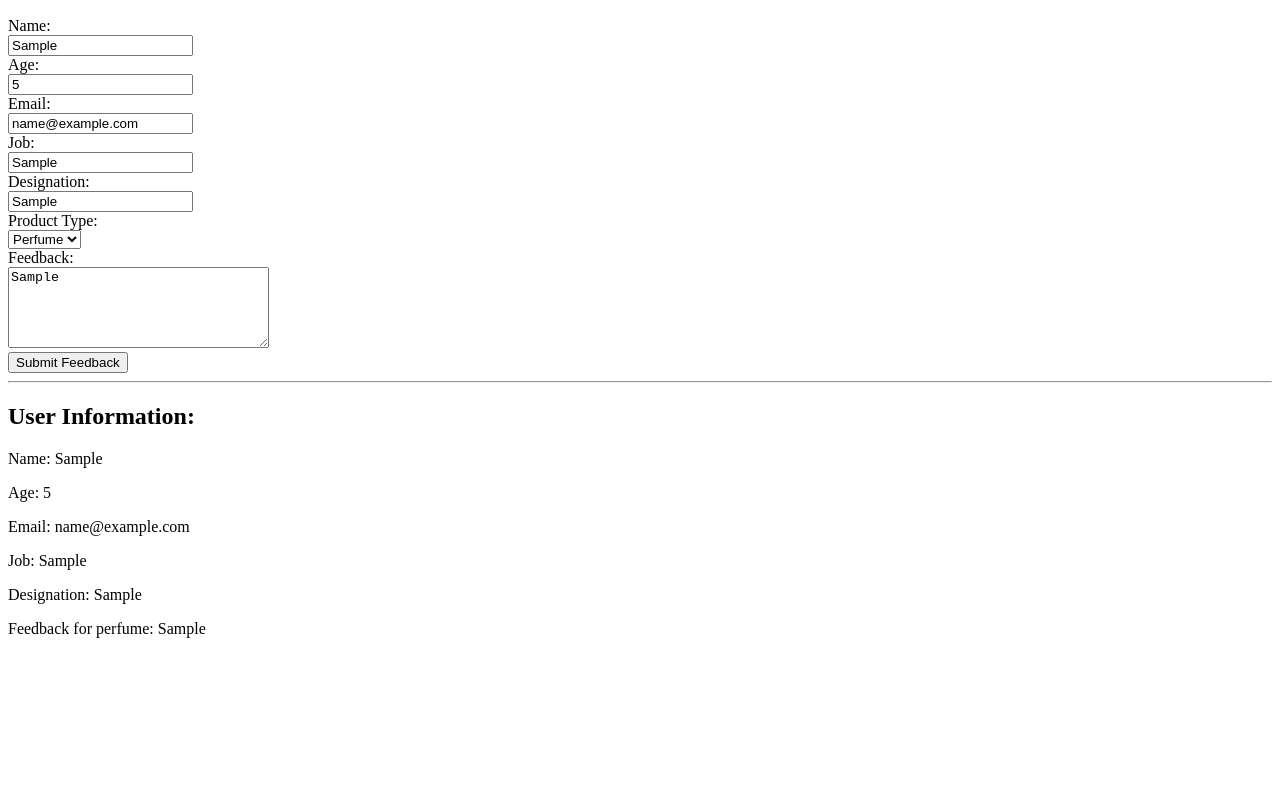
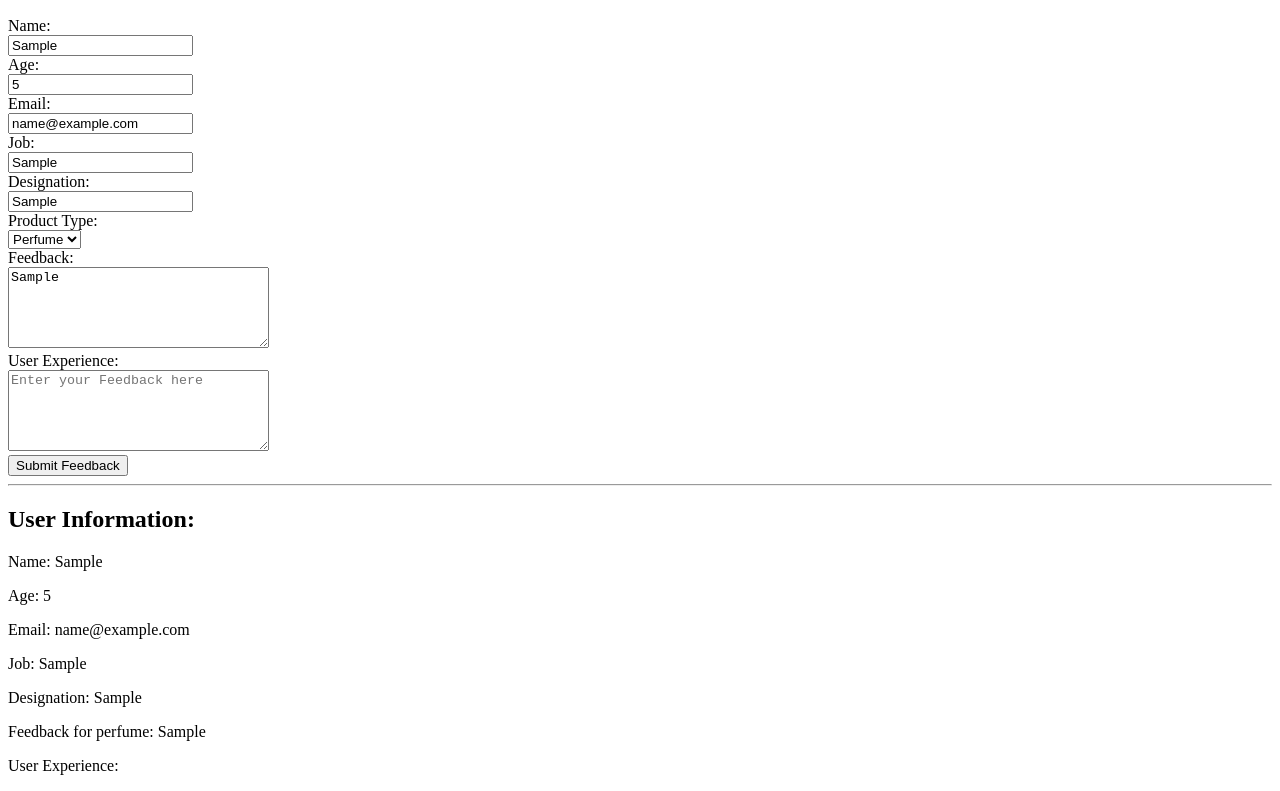
Before and after one commit to Gatchu69/javaScriptEssential, a plain HTML site: page productSurvey/product_survey.html in a window 1280 px wide. Both pictures are taken after typing "Sample", "5", "name@example.com", "Sample", "Sample", "Sample" into the empty fields and a click on the button "Submit Feedback". Shown: the part 110-901 px from the top of the page. Before the commit the page ends 800 px from the top, so only its background shows below. Drawn offline with Linux system fonts and the light colour scheme.

Commit message:
Add user experience field

```diff
--- a/productSurvey/product_survey.html
+++ b/productSurvey/product_survey.html
@@ -26,6 +26,8 @@
     </select><br>
     <label for="feedbackText">Feedback:</label><br>
     <textarea id="feedbackText" rows="5" cols="30" placeholder="Enter your feedback here" required></textarea><br>
+    <label for="experience">User Experience:</label><br>
+    <textarea id="experience" rows="5" cols="30" placeholder="Enter your Feedback here"></textarea><br>
     <button id="submitBtn">Submit Feedback</button>
     <hr>
     <div id="userInfo" style="display: none;">
@@ -36,6 +38,7 @@
         <p>Job: <span id="userJob"></span></p>
         <p>Designation: <span id="userDesignation"></span></p>
         <p>Feedback for <span id="userProductChoice"></span>: <span id="userFeedback"></span></p>
+        <p>User Experience:<span id="userExperience"></span></p>
     </div>
     <script src="./product_survey.js"></script>
 </body>
--- a/productSurvey/product_survey.js
+++ b/productSurvey/product_survey.js
@@ -6,6 +6,7 @@ function submitFeedback() {
     const designation = document.getElementById('designation').value;
     const productType = document.getElementById('productType').value;
     const feedback = document.getElementById('feedbackText').value;
+    const experience = document.getElementById('experience').value;
 
     document.getElementById('userName').innerHTML = username;
     document.getElementById('userAge').innerHTML = age;
@@ -14,7 +15,7 @@ function submitFeedback() {
     document.getElementById('userDesignation').innerHTML = designation;
     document.getElementById('userProductChoice').innerHTML = productType;
     document.getElementById('userFeedback').innerHTML = feedback;
-
+    document.getElementById("userExperience").innerHTML = experience;
     document.getElementById('userInfo').style.display = 'block';
 
     alert('Thank you for your valuable feedback')
```
